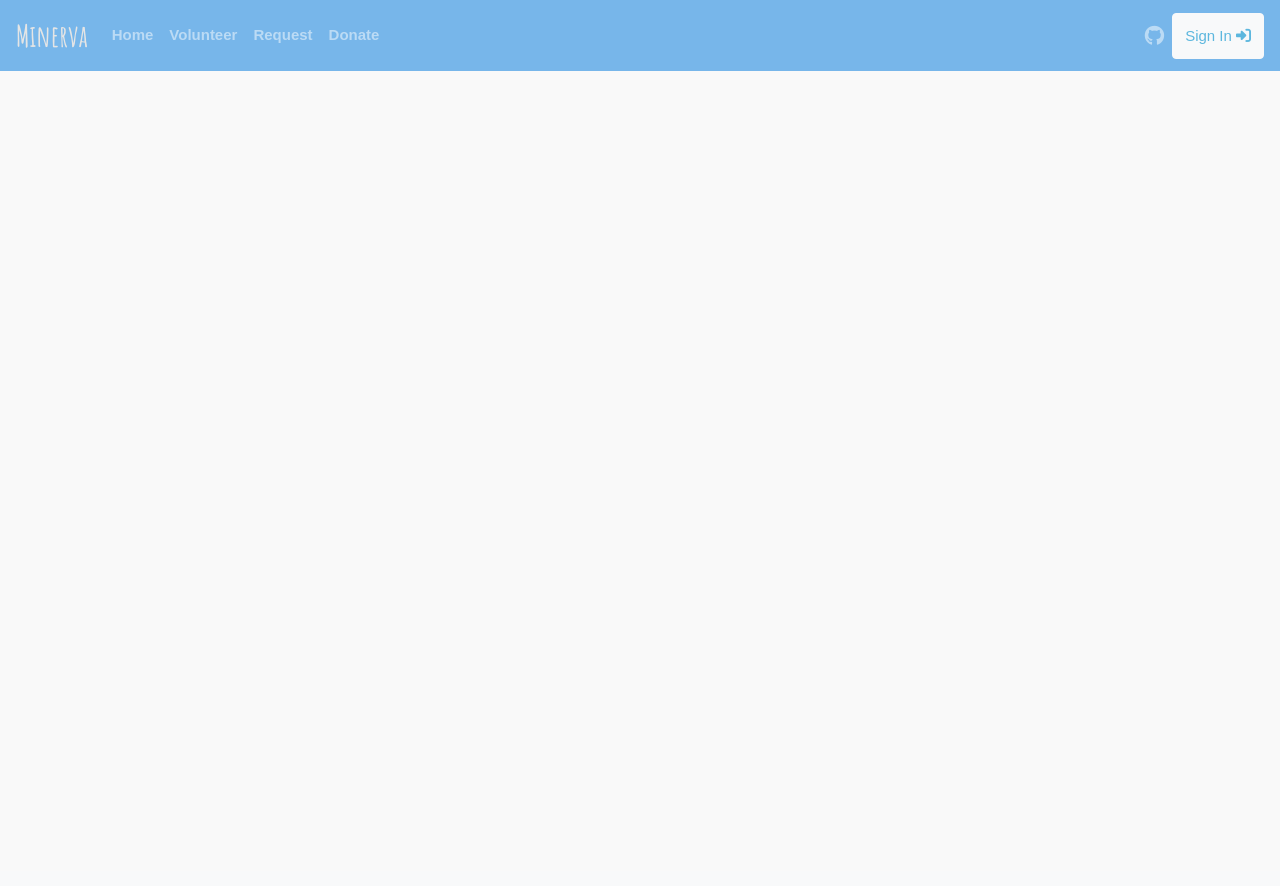
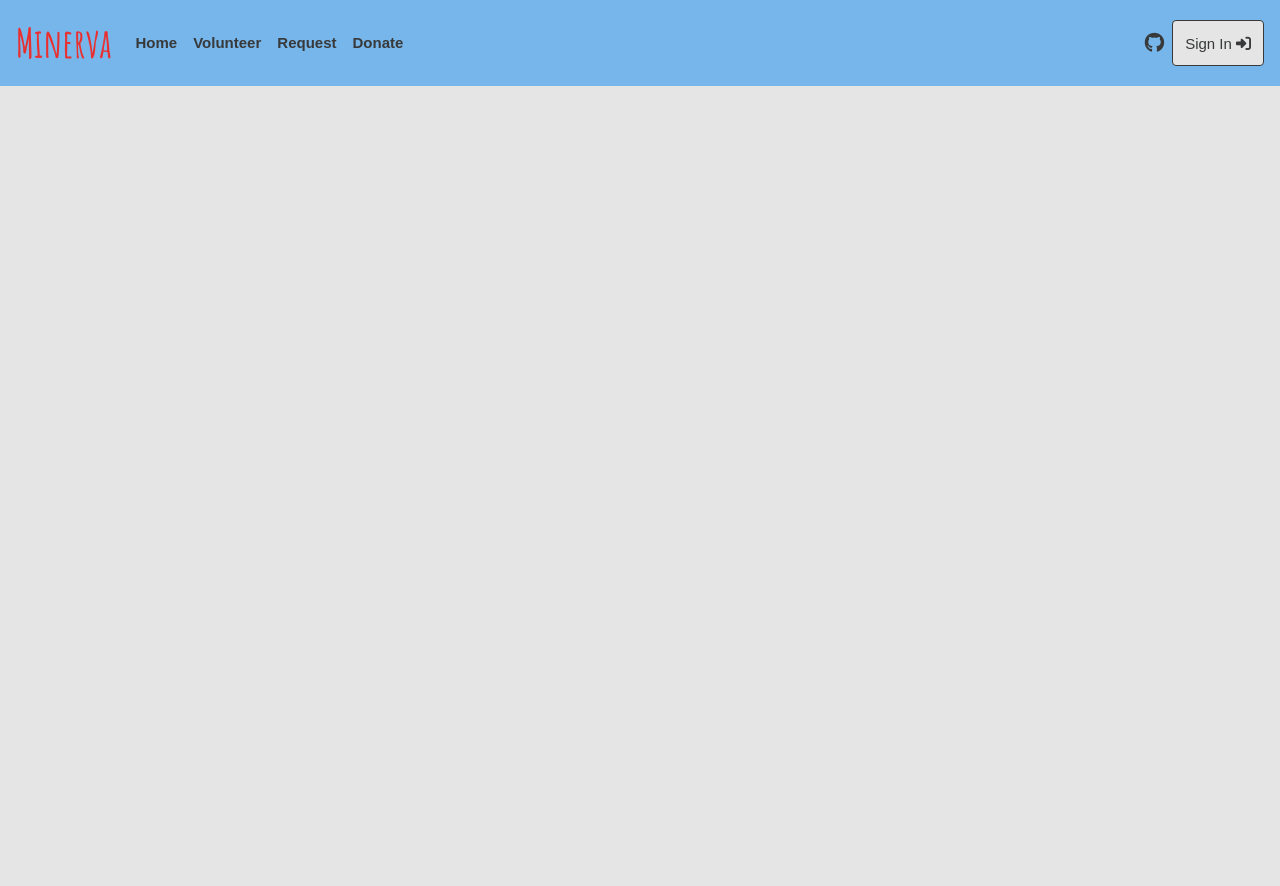
Before and after one commit to noraatfedora/Minerva, a Flask app: page / in a window 1280 px wide. Before the commit the page ends 71 px from the top, so only its background shows below. Run offline with Flask 2, Linux system fonts and the light colour scheme; some libraries are stand-ins or nearby versions.

Commit message:
Update main.css

```diff
--- a/src/static/main.css
+++ b/src/static/main.css
@@ -8,13 +8,14 @@
 
 html, body {
     height:100%;
-    background-color: #f9f9f9;
+    background-color: #e5e5e5;
 }
 
 #navtext {
     font-family: sans-serif;
     font-size: 15px;
     text-decoration: none;
+    color:#37393a
 }
 
 p {
@@ -43,22 +44,27 @@ h1 {
     background-color: #77b6ea;
  }
 
+#navbar-button {
+    background-color: #e5e5e5  !important;
+    border-color: #37393a !important;
+    color: #37393a !important;
+}
 #logo {
     font-family:'Amatic SC', cursive;
-    color:#e5e5e5;
-    font-size: 30px
+    color:#e92f2f;
+    font-size: 40px
 }
 
 #Git {
     position: relative;
-    left: -60px;
+    color:#37393a
 }
 
 #logged-in {
     position:relative;
     top:7px;
     left:8px;
-    color:#a7d7f5;
+    columns: #37393a;
     font-size:20px
 }
 
--- a/src/templates/base.html
+++ b/src/templates/base.html
@@ -35,7 +35,7 @@
                 <a class="nav-item nav-link" href="#" id = "navtext"><strong>Donate</strong></a>
               </div>
               <div class="navbar-nav ml-auto">
-                <a class="nav-item nav-link" href="https://github.com/jaredgoodman03/Minerva" style="font-size: 20px;"><i class="fab fa-github"></i></a>
+                <a class="nav-item nav-link" href="https://github.com/jaredgoodman03/Minerva" style="font-size: 20px;"><i class="fab fa-github" id="Git"></i></a>
                 {% if g.user %}
                     <div class="btn-group">
                         <a class="dropdown-toggle" data-toggle="dropdown"
@@ -50,8 +50,8 @@
                         </div>
                     </div>
                 {% else %}
-                    <button class="btn btn-outline-light bg-light my-2 my-sm-0" type="submit">
-                    <a href="{{ url_for('auth.login') }}" style="text-decoration: none; color:#5db7de" id="navtext"> Sign In
+                    <button class="btn btn-outline-light bg-light my-2 my-sm-0" id="navbar-button" type="submit">
+                    <a href="{{ url_for('auth.login') }}" style="text-decoration: none;" id="navtext"> Sign In
                     <i class="fas fa-sign-in-alt"></i></a></button>
                 {% endif %}
               </div>
```
